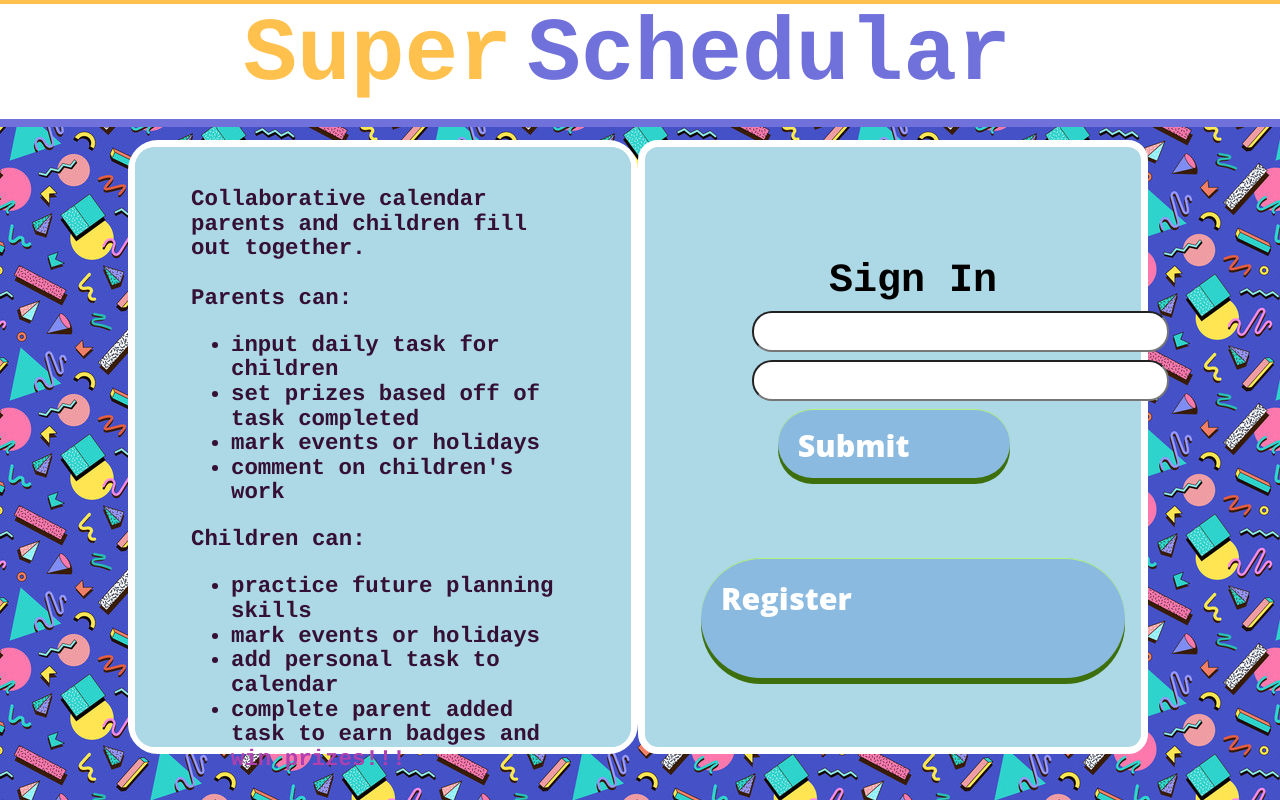
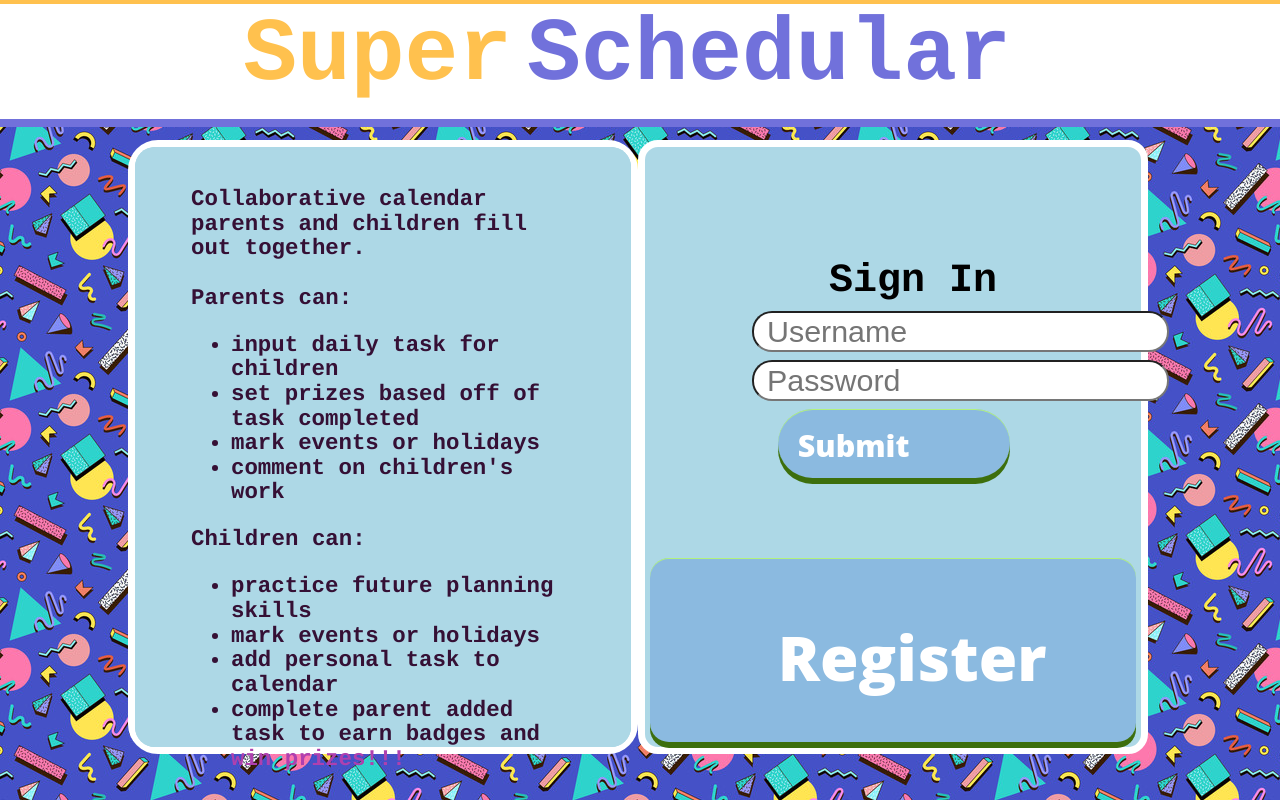
Before and after one commit to JaniceNova/Super-Scheduler-, a React (Create React App) app: page / in a window 1280 px wide. Built offline with nearby package versions, Linux system fonts and the light colour scheme.

Commit message:
editing register button

```diff
--- a/src/components/Register/index.js
+++ b/src/components/Register/index.js
@@ -16,7 +16,7 @@ render() {
 
           <div>
 
-             <div id="registerButton">Register</div>
+             <div id="registerButton"><div id="registerText">Register</div></div>
 
          </div>
 
--- a/src/components/Register/register.css
+++ b/src/components/Register/register.css
@@ -1,3 +1,9 @@
+body {
+    margin:0px;
+
+}
+
+
 /*
 #registerButton{
     font-family: Courier, monospace;
@@ -11,37 +17,22 @@
 
 } */
 
-#contentBox{
-    background-color: lightblue;
-    width: 30vw;
-    height: 70vh;
-    border-radius: 20px;
-    padding-top: 5vh;
-    padding-left:7vh;
-    padding-right:7vh;
-    margin-left:0vw;
-    margin-top:1vw;
-    border: solid white 7px;
-    float:left;
-    margin-bottom:3vh;
-
-}
 #registerButton {
     font-family: Courier, monospace;
 	background-color: #8bbae0;
-    padding:20px;
-    width: 30vw;
-    height: 10vh;
+    padding:0;
+    width: 38vw;
+    height: 23vh;
 	position:relative;
 	font-family: 'Open Sans', sans-serif;
-	font-size:3.8vh;
+	font-size:7.8vh;
 	text-decoration:none;
 	color:#fff;
 	background-image: linear-gradient(bottom, rgb(100,170,30) 0%, rgb(129,212,51) 100%);
 	box-shadow: inset 0px 1px 0px #b2f17f, 0px 6px 0px #3d6f0d;
-    border-radius: 900px;
+    border-radius: 19px;
     margin-bottom: 50px;
-    margin-left:0vw;
+    margin-left:-4vw;
     margin-top:10vh;
     font-weight: 900;
 }
@@ -80,3 +71,11 @@
 #registerButton:active::before {
 	top:-2px;
 }
+
+#registerText{
+
+    padding-left: 10vw;
+    padding-right: 10vw;
+    padding-top:7vh;
+
+}
--- a/src/components/SignIn/index.js
+++ b/src/components/SignIn/index.js
@@ -17,6 +17,7 @@ render() {
           <div id="signInBlock">
          <div id="signInText">Sign In</div>
            <input id="username"
+           placeholder="Username"
              hintText="Enter your Username"
              floatingLabelText="Username"
              onChange = {(event,newValue) => this.setState({username:newValue})}
@@ -25,6 +26,7 @@ render() {
 
              <input id="password"
                type="password"
+               placeholder="Password"
                hintText="Enter your Password"
                floatingLabelText="Password"
                onChange = {(event,newValue) => this.setState({password:newValue})}
```
